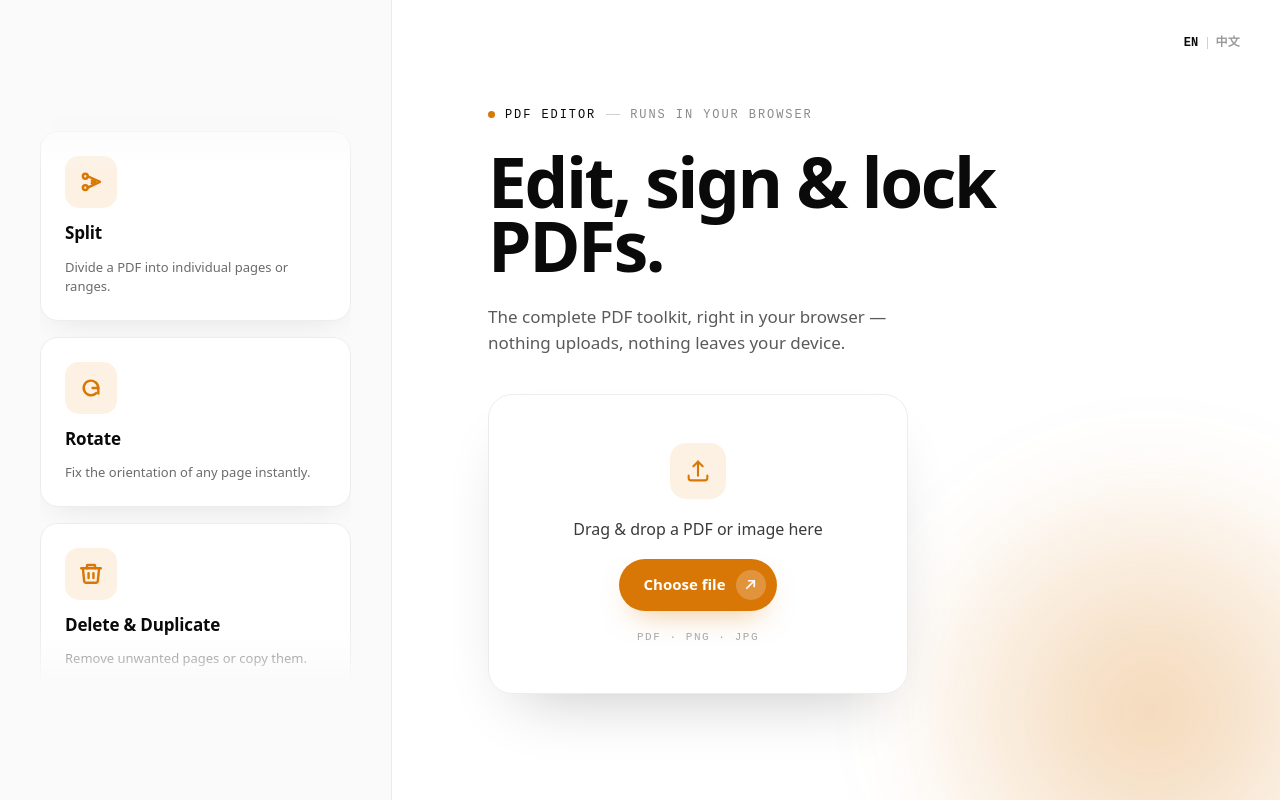
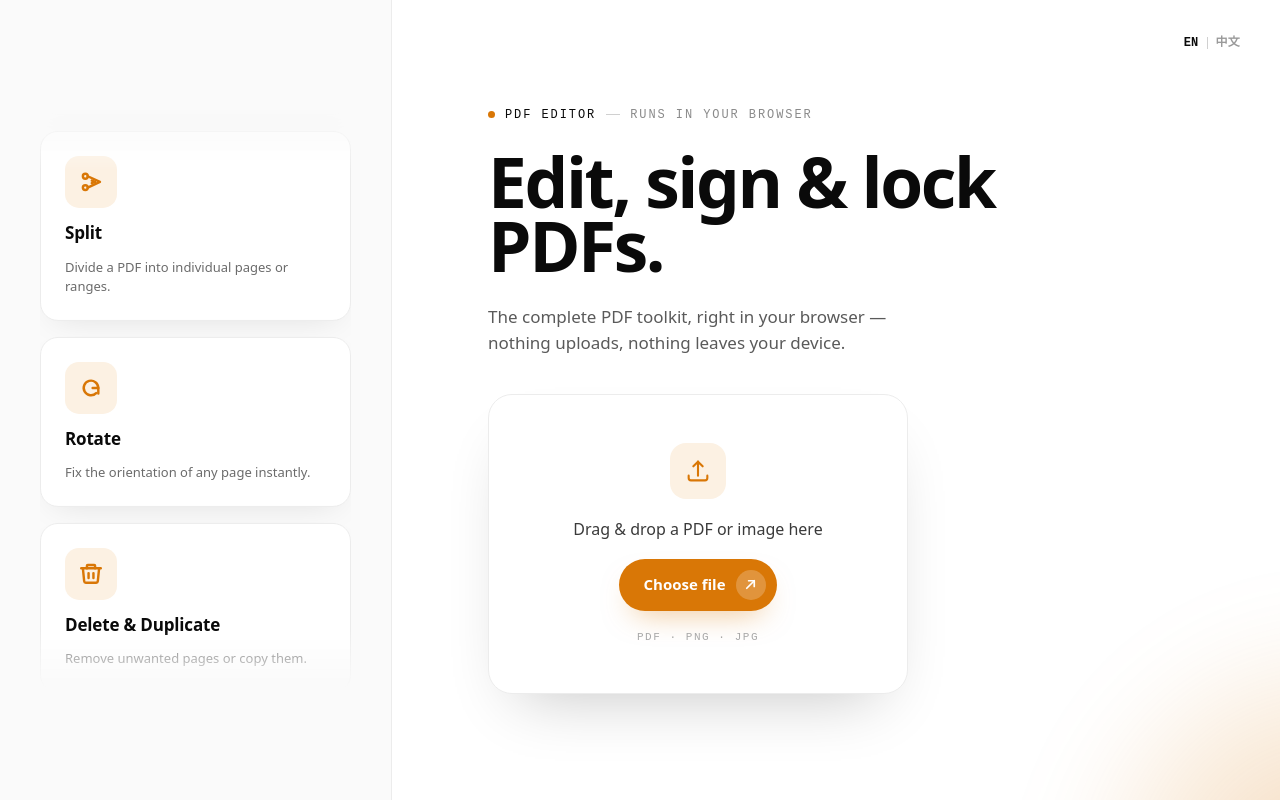
Before and after one commit to anitacarolinn/pdf-editor-web, a React (Vite) app: page / in a window 1280 px wide. Built offline with nearby package versions, Linux system fonts and the light colour scheme.

Commit message:
style(landing): tuck ambient orb deeper into the corner (~30% visible)

```diff
--- a/src/index.css
+++ b/src/index.css
@@ -1273,10 +1273,10 @@ body {
 /* Decorative ambient orb — faded amber glow, bottom-right, gentle float */
 .lp-orb {
   position: absolute;
-  right: -150px;
-  bottom: -170px;
-  width: 540px;
-  height: 540px;
+  right: -340px;
+  bottom: -360px;
+  width: 560px;
+  height: 560px;
   border-radius: 9999px;
   background: radial-gradient(circle, rgba(217, 119, 6, 0.30) 0%, rgba(217, 119, 6, 0.12) 44%, rgba(217, 119, 6, 0) 72%);
   filter: blur(40px);
```
